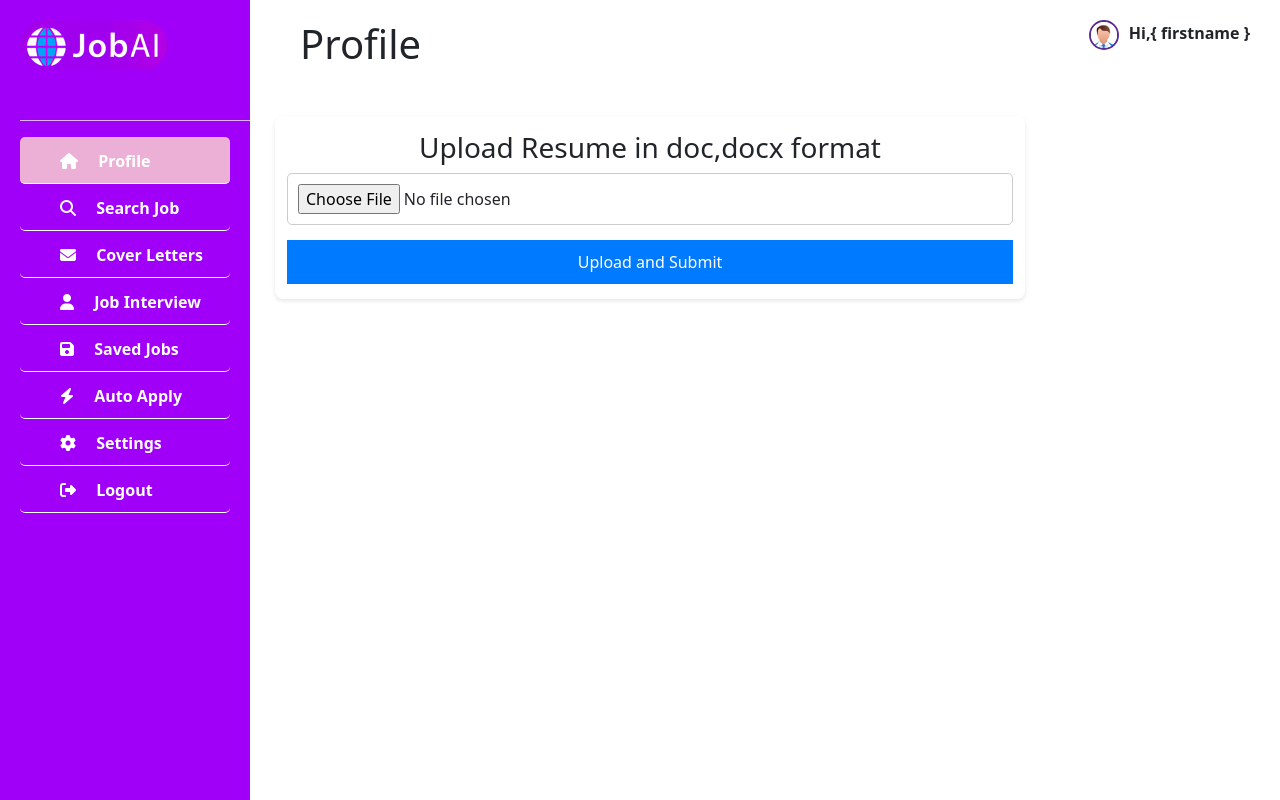
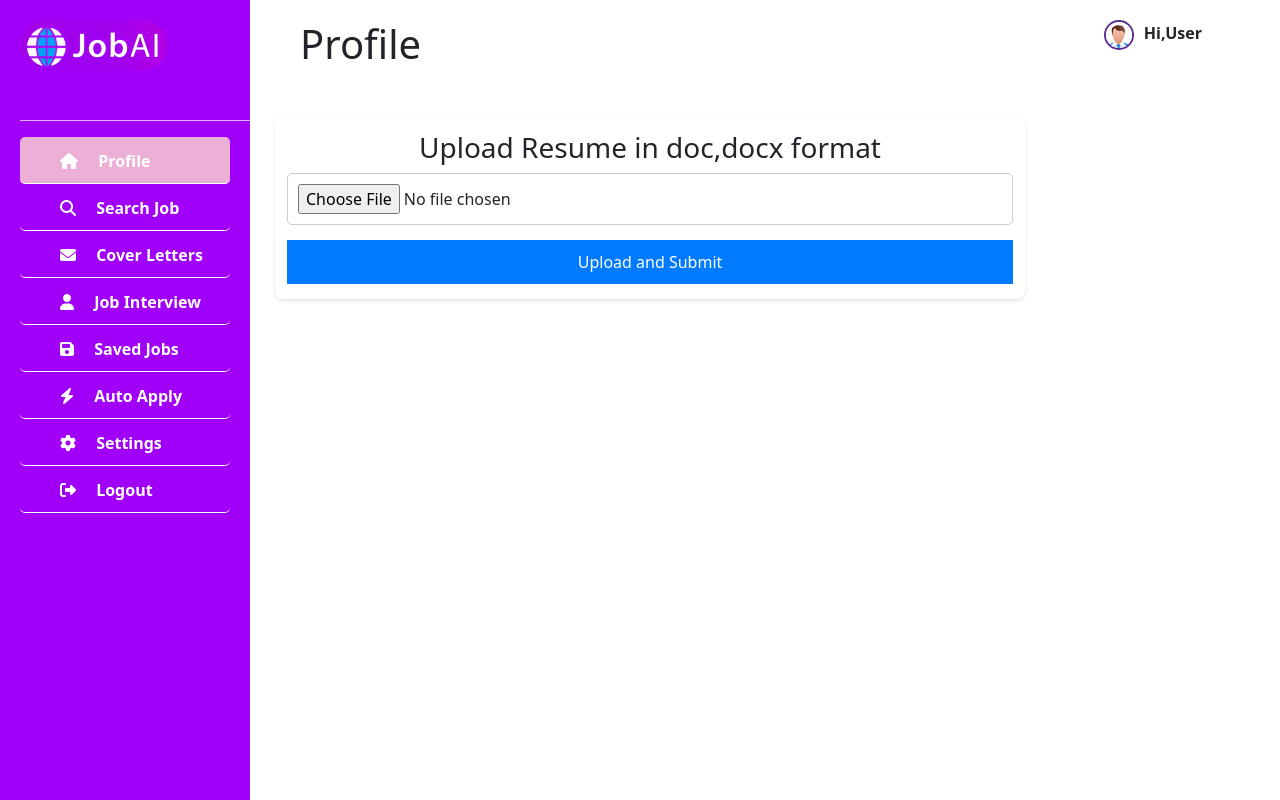
Before and after one commit to PrudhwiRaj1/JobAi, a Django app: page /dashboard/ in a window 1280 px wide. Run offline with Django 5.2, Linux system fonts and the light colour scheme; parts of the project's set-up code (start-up, migrations or seed data) failed here and were passed over; some libraries are stand-ins or nearby versions.

Commit message:
28th Commit

```diff
--- a/JobAi/JobAi_App/templates/home.html
+++ b/JobAi/JobAi_App/templates/home.html
@@ -49,7 +49,7 @@
 
     <div class="main-content">
 
-    <h2 id="profile">Profile</h2><span style="float: right;" class="fw-bold"><img src="{%static 'images/profile.jpeg'%}" alt="" class="profile-pic1">Hi,{ firstname }</span><br>
+    <h2 id="profile">Profile</h2><span style="float: right;" class="fw-bold mx-5"><img src="{%static 'images/profile.jpeg'%}" alt="" class="profile-pic1">Hi,{{ fname }}</span><br>
         <br>
 
         <div class="container w-75 mt-5" style="margin-right: 250px;margin-left: 25px;">
--- a/JobAi/JobAi_App/views.py
+++ b/JobAi/JobAi_App/views.py
@@ -36,7 +36,9 @@ def convert_docx_to_json(docx_path):
 def login(request):
     return render(request,'login.html')
 def home(request):
-    return render(request,'home.html')
+    firstname="User"
+    dictionary1={'fname':firstname}
+    return render(request,'home.html',dictionary1)
 def main(request):
     return render(request,'index.html')
 def Register(request):
@@ -48,6 +50,3 @@ def dashboard(request):
 
 def search_job(request):
     return render(request,'search-job.html')
-
-class Resume(models.Model):
-    firstname="Prudhwi Raj"
```
